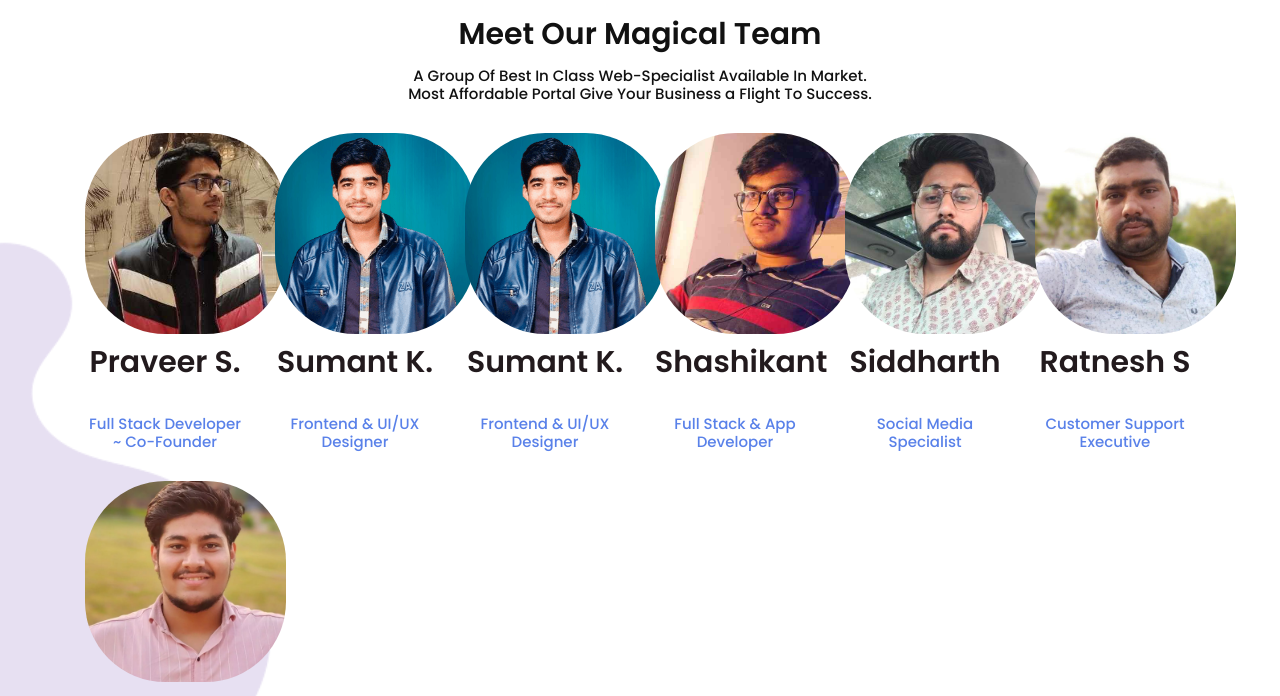
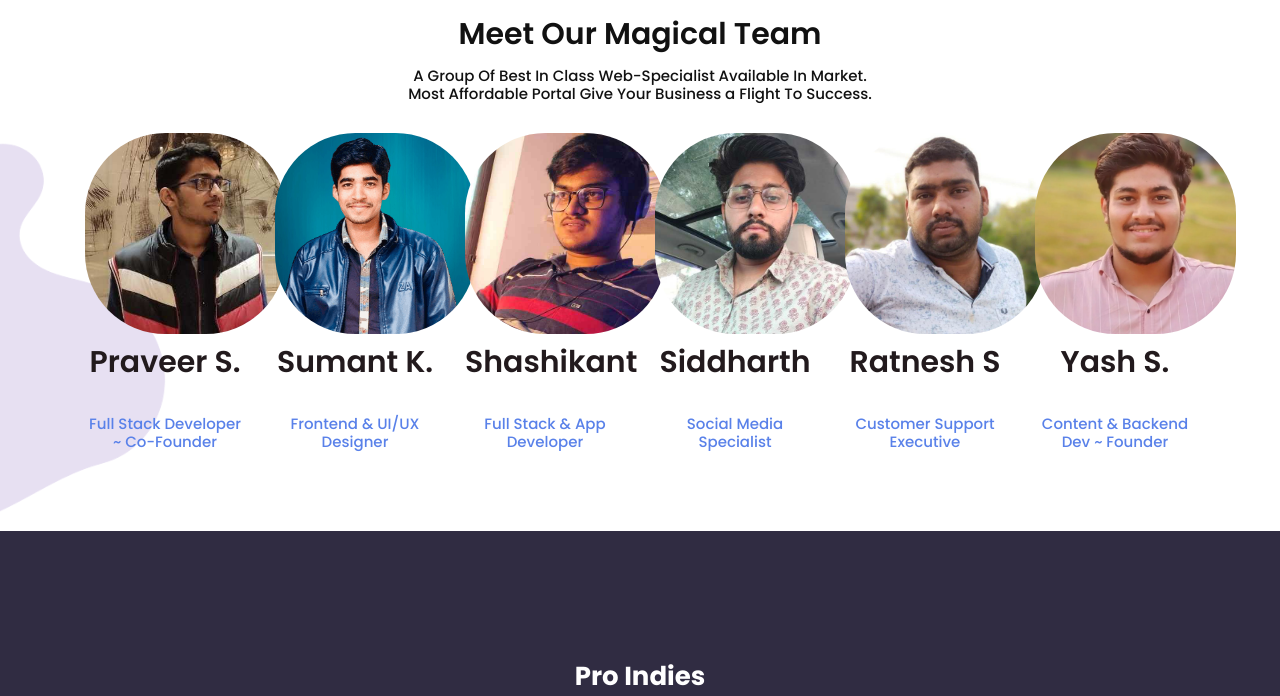
Before and after one commit to ProIndies/pro-indies.github.io, a plain HTML site: page about-us.html in a window 1280 px wide. Shown: the part 2680-3376 px from the top of the page. Drawn offline with Linux system fonts and the light colour scheme.

Commit message:
sumant team

```diff
--- a/about-us.html
+++ b/about-us.html
@@ -205,23 +205,14 @@
 				<div class="col-md-2 col-team">
 					<div class="entry">
 						<a data-lightbox="image-1">
-							<img src="img/Sumant-S.png" alt="">
+							<img src="img/sumant-dev.png" alt="">
 							<h3>Sumant K.</h3>
 							<h4>Frontend & UI/UX Designer
 							</h4>
 						</a>
 					</div>
 				</div>
-				<div class="col-md-2 col-team">
-					<div class="entry">
-						<a data-lightbox="image-1">
-							<img src="img/Sumant-S.png" alt="">
-							<h3>Sumant K.</h3>
-							<h4>Frontend & UI/UX Designer
-							</h4>
-						</a>
-					</div>
-				</div>
+
 				<div class="col-md-2 col-team">
 					<div class="entry">
 						<a data-lightbox="image-1">
```
Also changed, not shown: img/sumant-dev.png (renamed from img/Sumant-s.png).
